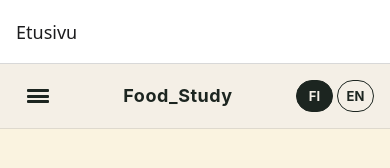
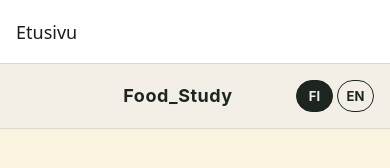
Before and after one commit to karinehei/mob-project, a React Native app: screen /Home in a window 390 px wide. Shown: the top 168 px of the page. Built offline with nearby package versions, Linux system fonts and the light colour scheme.

Commit message:
Refactor StudyAppBar component by removing MenuIcon and simplifying layout for improved accessibility

```diff
--- a/src/components/StudyAppBar.tsx
+++ b/src/components/StudyAppBar.tsx
@@ -5,16 +5,6 @@ import { useTranslation } from 'react-i18next';
 import { colors } from '../theme/colors';
 import { spacing } from '../theme/spacing';
 import { typography } from '../theme/typography';
-
-function MenuIcon(): React.JSX.Element {
-  return (
-    <View style={styles.menuIcon} accessibilityElementsHidden>
-      <View style={styles.menuBar} />
-      <View style={styles.menuBar} />
-      <View style={styles.menuBar} />
-    </View>
-  );
-}
 
 /**
  * Tummansininen yläpalkki — sama ulkoasu kaikilla tutkimus-/arviointinäkymillä.
@@ -32,14 +22,7 @@ export function StudyAppBar(): React.JSX.Element {
 
   return (
     <View style={styles.appBar}>
-      <Pressable
-        style={styles.appBarIconHit}
-        onPress={() => {}}
-        accessibilityRole="button"
-        accessibilityLabel={t('appBar.menu_accessibility')}
-      >
-        <MenuIcon />
-      </Pressable>
+      <View style={styles.appBarLeftSpacer} accessibilityElementsHidden />
       <Text style={styles.appBarTitle} numberOfLines={1}>
         {t('appBar.title')}
       </Text>
@@ -103,21 +86,9 @@ const styles = StyleSheet.create({
     borderBottomWidth: 1,
     borderBottomColor: colors.border,
   },
-  appBarIconHit: {
+  appBarLeftSpacer: {
     width: 44,
     height: 44,
-    alignItems: 'center',
-    justifyContent: 'center',
-  },
-  menuIcon: {
-    justifyContent: 'space-between',
-    height: 14,
-    width: 22,
-  },
-  menuBar: {
-    height: 3,
-    borderRadius: 1,
-    backgroundColor: colors.onAppBar,
   },
   appBarTitle: {
     flex: 1,
```
